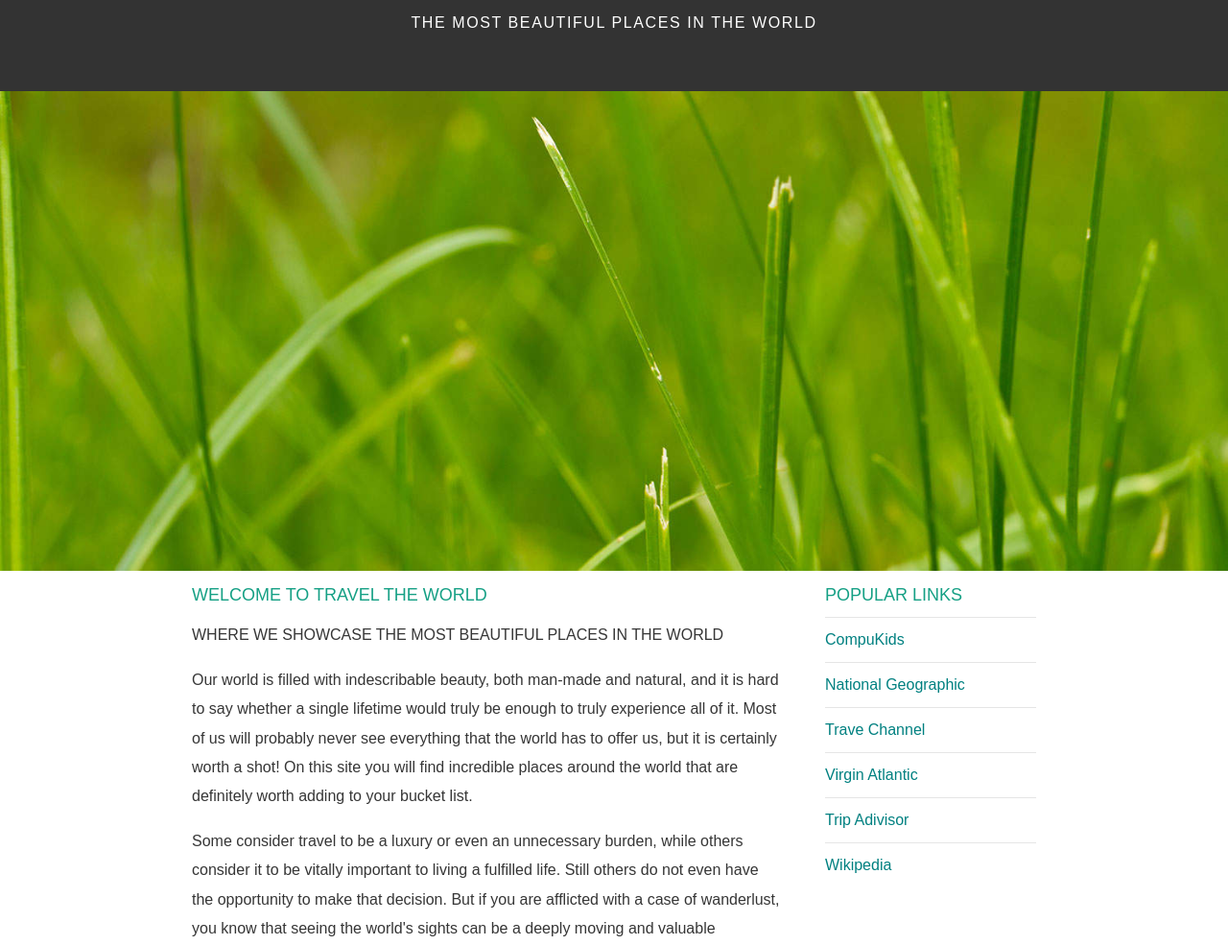
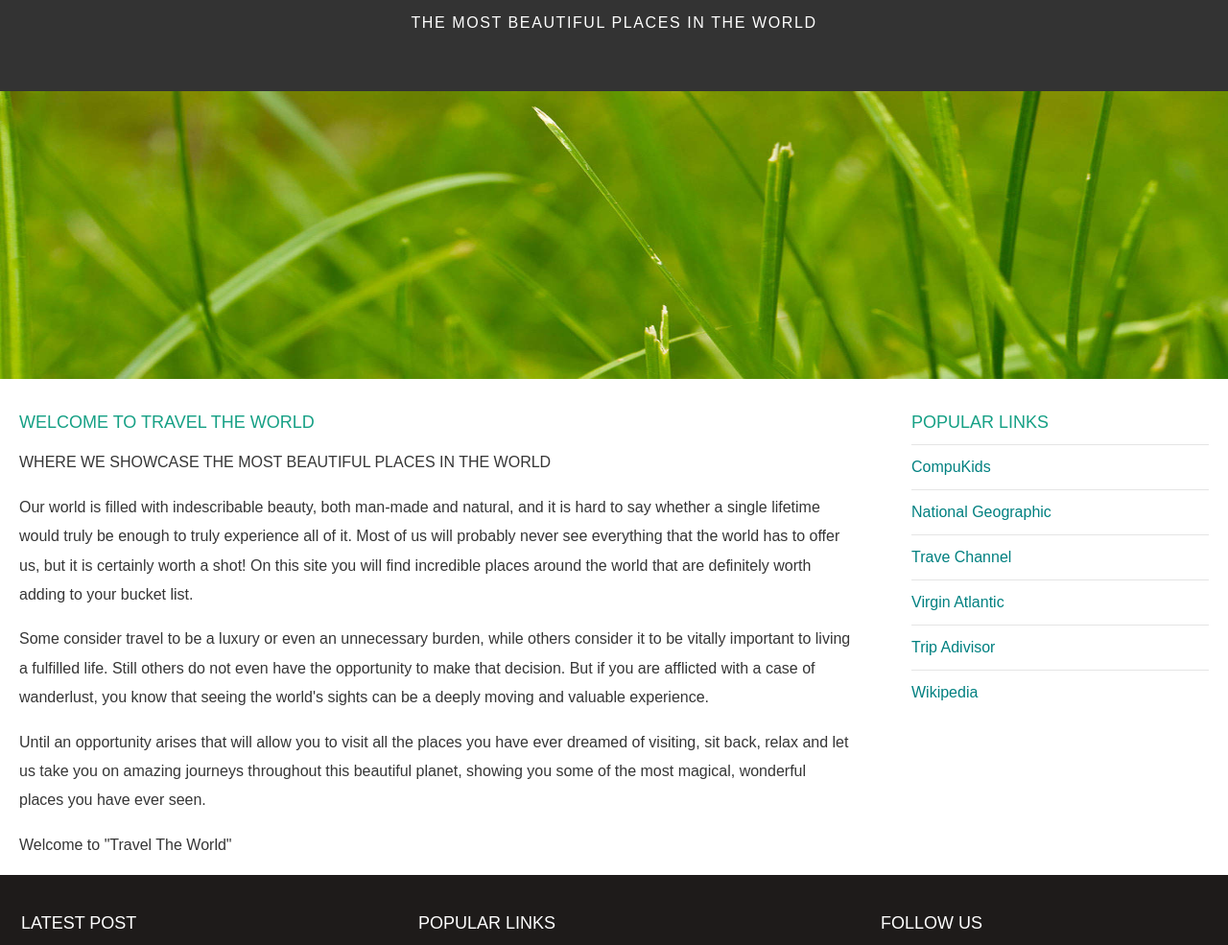
Before and after one commit to martiasamkendlovu89-itvarsity/Module-6-Assessment-1-, a plain HTML site: page index.html in a window 1280 px wide. Shown: the part 260-1245 px from the top of the page at 96% size. Drawn offline with Linux system fonts and the light colour scheme.

Commit message:
Module 6 assessment 1 resubmission

```diff
--- a/style.css
+++ b/style.css
@@ -86,7 +86,7 @@ a{
 
 #banner img{
     width: 100%;
-    height: 500px;
+    height: 300px;
 }
 
 /* ****************************** */
@@ -94,7 +94,7 @@ a{
 /* ****************************** */
 #page{
     min-height: 400px;
-    padding: 200px;
+    padding: 20px;
 }
 
 #page h2{
```
